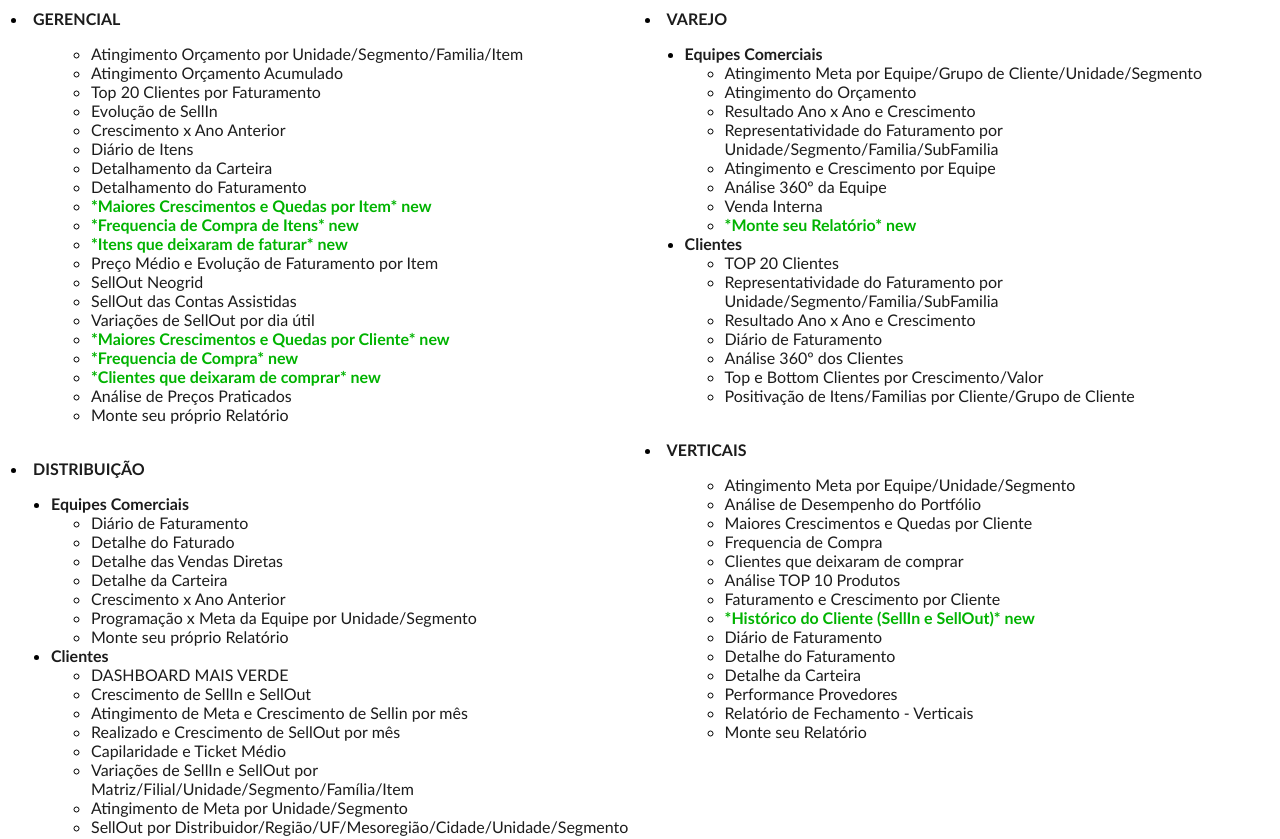
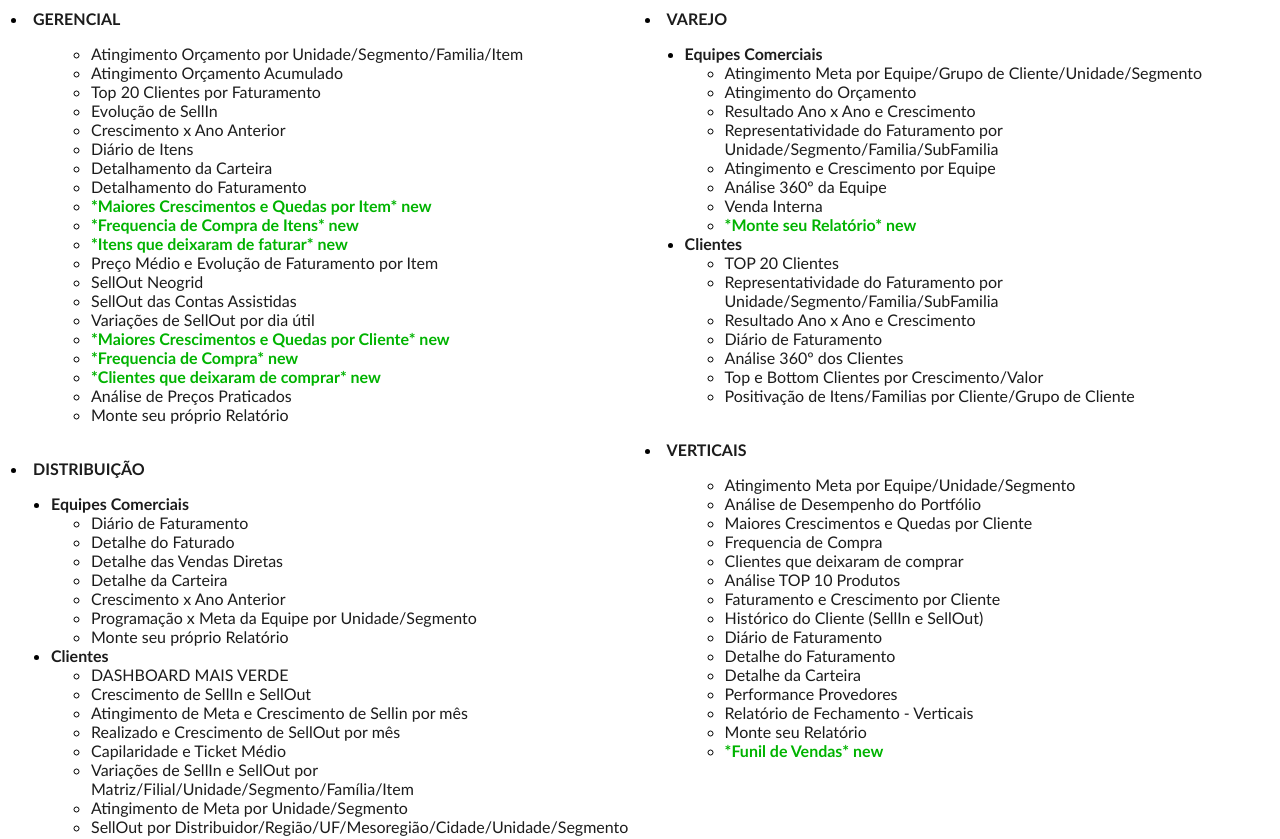
Before and after one commit to planejamentoComercialIntelb/planejamentoComercialIntelb.github.io, a plain HTML site: page index.html in a window 1280 px wide. Shown: the part 93-932 px from the top of the page. Drawn offline with Linux system fonts and the light colour scheme.

Commit message:
Update index.html

```diff
--- a/index.html
+++ b/index.html
@@ -144,13 +144,14 @@
 			<li><a href="https://qliksense.intelbras.com.br/sense/app/075e03cc-d621-43ec-aac2-3251d091fbe3/sheet/2ea10530-3401-4a4f-96c9-750aad750504/state/0" target="_blank">Clientes que deixaram de comprar</a></li>
 			<li><a href="https://qliksense.intelbras.com.br/sense/app/075e03cc-d621-43ec-aac2-3251d091fbe3/sheet/b8c141a1-9355-42b1-a3d1-db9bb94cf3fe/state/0" target="_blank">Análise TOP 10 Produtos</a></li>
                   	<li><a href="https://qliksense.intelbras.com.br/sense/app/075e03cc-d621-43ec-aac2-3251d091fbe3/sheet/2ea10530-3401-4a4f-96c9-750aad750504/state/0" target="_blank">Faturamento e Crescimento por Cliente</a></li>
-			<li><a href="https://qliksense.intelbras.com.br/sense/app/075e03cc-d621-43ec-aac2-3251d091fbe3/sheet/fbee0c4d-acb3-42cf-a6c8-dc8a37c83326/state/0" target="_blank"><b><font style="Color:#00b300">*Histórico do Cliente (SellIn e SellOut)* new</font></b></a></li>
+			<li><a href="https://qliksense.intelbras.com.br/sense/app/075e03cc-d621-43ec-aac2-3251d091fbe3/sheet/fbee0c4d-acb3-42cf-a6c8-dc8a37c83326/state/0" target="_blank">Histórico do Cliente (SellIn e SellOut)</a></li>
                   	<li><a href="https://qliksense.intelbras.com.br/sense/app/075e03cc-d621-43ec-aac2-3251d091fbe3/sheet/54bfba79-d383-411c-8be7-c1890a00d037/state/0" target="_blank">Diário de Faturamento</a></li>
                         <li><a href="https://qliksense.intelbras.com.br/sense/app/075e03cc-d621-43ec-aac2-3251d091fbe3/sheet/b8c141a1-9355-42b1-a3d1-db9bb94cf3fe/state/0" target="_blank">Detalhe do Faturamento</a></li>
                   	<li><a href="https://qliksense.intelbras.com.br/sense/app/075e03cc-d621-43ec-aac2-3251d091fbe3/sheet/b8c141a1-9355-42b1-a3d1-db9bb94cf3fe/state/0" target="_blank">Detalhe da Carteira</a></li>
                   	<li><a href="https://qliksense.intelbras.com.br/sense/app/075e03cc-d621-43ec-aac2-3251d091fbe3/sheet/27d19895-7b72-402d-80dc-be20af552ac3/state/0" target="_blank">Performance Provedores</a></li>
 			<li><a href="https://qliksense.intelbras.com.br/sense/app/075e03cc-d621-43ec-aac2-3251d091fbe3/sheet/584cebdb-563c-4f22-9c1d-8b4fd6928def/state/0" target="_blank">Relatório de Fechamento - Verticais</a></li>
                       	<li><a href="https://qliksense.intelbras.com.br/sense/app/075e03cc-d621-43ec-aac2-3251d091fbe3/sheet/03ddf642-bdda-4f59-a956-25c63e5f5514/state/0" target="_blank">Monte seu Relatório</a></li>
+			<li><a href="https://qliksense.intelbras.com.br/sense/app/b3cdd890-aaad-47fd-98b3-de734f6e1986/sheet/e4fef9a4-c5dc-4497-bd9d-418e9bbcf4cd/state/0" target="_blank"><b><font style="Color:#00b300">*Funil de Vendas* new</font></b></a></li>
 			    </ul>
                     </ul><br/>
       </td>
```
